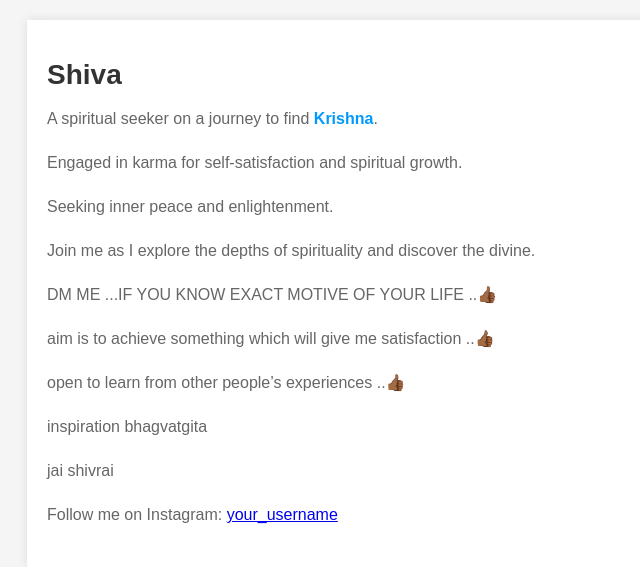
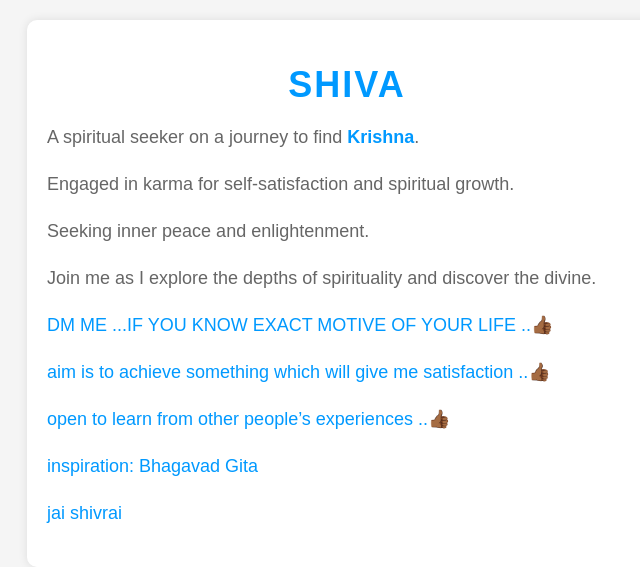
Before and after one commit to shivkumars123/s, a plain HTML site: page index.html in a window 1280 px wide. Shown: the whole page, without its empty margins (293-933 px from the left). Drawn offline with Linux system fonts and the light colour scheme.

Commit message:
Update index.html

```diff
--- a/index.html
+++ b/index.html
@@ -19,16 +19,20 @@
       background-color: white;
       padding: 20px;
       box-shadow: 0px 0px 10px rgba(0, 0, 0, 0.1);
+      border-radius: 10px;
     }
 
     h1 {
-      font-size: 28px;
+      font-size: 36px;
       color: #333;
       margin-bottom: 10px;
+      text-align: center;
+      text-transform: uppercase;
+      letter-spacing: 2px;
     }
 
     p {
-      font-size: 16px;
+      font-size: 18px;
       color: #666;
       margin-bottom: 20px;
       line-height: 1.5;
@@ -38,24 +42,39 @@
       color: #0099ff;
       font-weight: bold;
     }
+
+    .animated {
+      animation-duration: 1s;
+      animation-fill-mode: both;
+    }
+
+    @keyframes fadeIn {
+      from {
+        opacity: 0;
+      }
+      to {
+        opacity: 1;
+      }
+    }
+
+    .fadeIn {
+      animation-name: fadeIn;
+    }
   </style>
 </head>
 
 <body>
-  <div id="container">
-    <h1>Shiva</h1>
+  <div id="container" class="animated fadeIn">
+    <h1 style="color: #0099ff">Shiva</h1>
     <p>A spiritual seeker on a journey to find <span class="highlight">Krishna</span>.</p>
     <p>Engaged in karma for self-satisfaction and spiritual growth.</p>
     <p>Seeking inner peace and enlightenment.</p>
     <p>Join me as I explore the depths of spirituality and discover the divine.</p>
-    <p>DM ME ...IF YOU KNOW EXACT MOTIVE OF YOUR LIFE ..👍🏾 </p>
-    <p>aim is to achieve something which will give me satisfaction  ..👍🏾 </p>
-    <p>open to learn from other people’s experiences ..👍🏾 </p>
-    <p>inspiration bhagvatgita </p>
-    <p>jai shivrai </p>
-
-
-    <p>Follow me on Instagram: <a href="https://www.instagram.com/shiva._.shinde">your_username</a></p>
+    <p style="color: #0099ff">DM ME ...IF YOU KNOW EXACT MOTIVE OF YOUR LIFE ..👍🏾</p>
+    <p style="color: #0099ff">aim is to achieve something which will give me satisfaction  ..👍🏾</p>
+    <p style="color: #0099ff">open to learn from other people’s experiences ..👍🏾</p>
+    <p style="color: #0099ff">inspiration: Bhagavad Gita</p>
+    <p style="color: #0099ff">jai shivrai</p>
   </div>
 
   <script>
```
